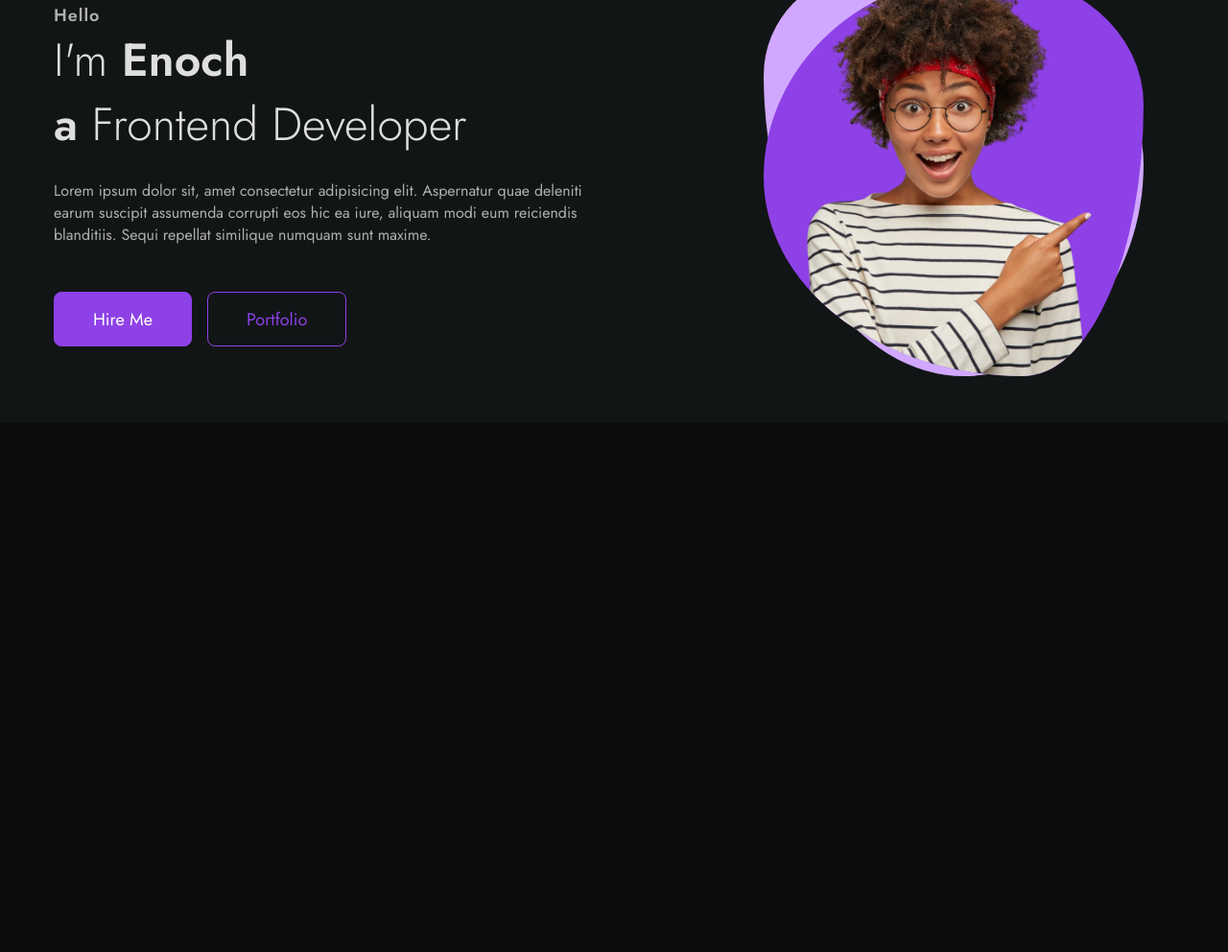
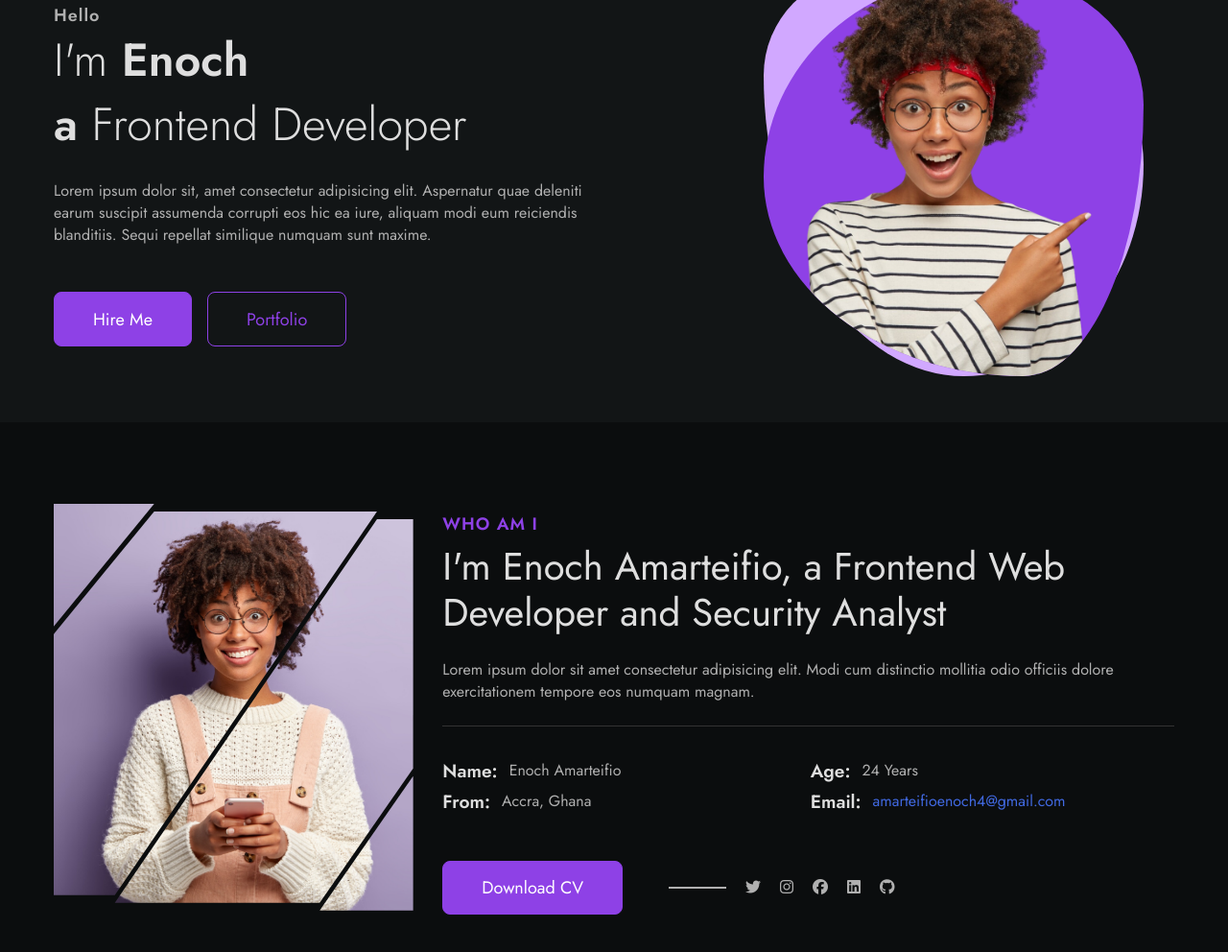
Before and after one commit to enoch-amart/enoch-amart, a plain HTML site: page index.html in a window 1280 px wide. Shown: the part 172-1164 px from the top of the page at 96% size. Before the commit the page ends 800 px from the top, so only its background shows below. Drawn offline with Linux system fonts and the light colour scheme.

Commit message:
building the about component

```diff
--- a/assets/css/styles.css
+++ b/assets/css/styles.css
@@ -93,6 +93,27 @@ img {
   gap: 1.5rem;
 }
 
+.section {
+  padding-block: 6rem;
+}
+
+.section__title {
+  font-size: var(--h1-font-size);
+  font-weight: var(--weight-400);
+  line-height: 1.2;
+  margin-bottom: 1.5rem;
+}
+
+.section__title::before {
+  content: attr(data-title);
+  display: block;
+  color: var(--first-color);
+  font-size: var(--large-font-size);
+  font-weight: var(--weight-600);
+  text-transform: uppercase;
+  letter-spacing: 1px;
+  margin-bottom: 0.5rem;
+}
 /*=============== STYLE SWITCHER ===============*/
 
 /*=============== HEADER & NAV ===============*/
@@ -258,8 +279,103 @@ img {
 
 /*=============== ABOUT ===============*/
 
+.about__container {
+  grid-template-columns: 4fr 8fr;
+  align-items: center;
+}
+
+.about__img-wrapper {
+  position: relative;
+  height: 400px;
+}
+
+.about__img {
+  position: absolute;
+  top: 0;
+  left: 0;
+  height: 100%;
+  object-fit: cover;
+  transition: all 0.3s ease;
+}
+
+.about__img:nth-child(1) {
+  clip-path: polygon(0 0, 0 32%, 28% 0);
+  transform: translateY(-1.25rem);
+}
+.about__img:nth-child(2) {
+  clip-path: polygon(28% 0, 0 32%, 0 100%, 17% 100%, 90% 0);
+  transform: translateY(-0.75rem);
+}
+.about__img:nth-child(3) {
+  clip-path: polygon(100% 0, 100% 65%, 74% 100%, 17% 100%, 90% 0);
+  transform: translateY(-0.25rem);
+}
+.about__img:nth-child(4) {
+  clip-path: polygon(100% 65%, 74% 100%, 100% 100%);
+  transform: translateY(0.25rem);
+}
+
 /* About img hover */
+.about__img-wrapper:hover .about__img {
+  transform: translateY(0);
+}
 
+.about__description {
+  border-bottom: 1px solid var(--border-color);
+  padding-bottom: 1.5rem;
+  margin-bottom: 2rem;
+}
+
+.about__data {
+  grid-template-columns: repeat(2, 1fr);
+  gap: 0.25rem;
+  margin-bottom: 3rem;
+}
+
+.data__item {
+  display: flex;
+  column-gap: 0.75rem;
+  align-items: center;
+  justify-items: center;
+}
+
+.data__title {
+  font-size: var(--larger-font-size);
+}
+
+.about__link {
+  color: hsl(225, 73%, 57%);
+}
+
+.about__bottom,
+.about__social-links {
+  display: flex;
+  align-items: center;
+}
+
+.about__bottom {
+  column-gap: 3rem;
+}
+
+.about__social-links {
+  column-gap: 1.25rem;
+}
+
+.about__social-links::before {
+  content: "";
+  background-color: var(--text-color);
+  width: 60px;
+  height: 2px;
+}
+
+.about__social-link {
+  color: var(--text-color);
+  transition: all 0.3s ease;
+}
+
+.about__social-link:hover {
+  color: var(--first-color);
+}
 /*=============== QUALIFICATION ===============*/
 
 /*=============== SERVICES ===============*/
--- a/index.html
+++ b/index.html
@@ -76,7 +76,76 @@
       </section>
 
       <!--==================== ABOUT ====================-->
-      <section class="about" id="about"></section>
+      <section class="about section" id="about">
+        <div class="about__container container grid">
+          <div class="about__img-wrapper">
+            <img src="/assets/img/about.png" alt="" class="about__img" />
+            <img src="/assets/img/about.png" alt="" class="about__img" />
+            <img src="/assets/img/about.png" alt="" class="about__img" />
+            <img src="/assets/img/about.png" alt="" class="about__img" />
+          </div>
+          <div class="about__content">
+            <h2 class="section__title" data-title="Who am i">
+              I'm Enoch Amarteifio, a Frontend Web Developer and Security
+              Analyst
+            </h2>
+            <p class="about__description">
+              Lorem ipsum dolor sit amet consectetur adipisicing elit. Modi cum
+              distinctio mollitia odio officiis dolore exercitationem tempore
+              eos numquam magnam.
+            </p>
+            <ul class="about__data grid">
+              <li class="data__item">
+                <h3 class="data__title">Name:</h3>
+                <span class="data__description">Enoch Amarteifio</span>
+              </li>
+
+              <li class="data__item">
+                <h3 class="data__title">Age:</h3>
+                <span class="data__description">24 Years</span>
+              </li>
+
+              <li class="data__item">
+                <h3 class="data__title">From:</h3>
+                <span class="data__description">Accra, Ghana</span>
+              </li>
+
+              <li class="data__item">
+                <h3 class="data__title">Email:</h3>
+                <span class="data__description about__link">
+                  amarteifioenoch4@gmail.com
+                </span>
+              </li>
+            </ul>
+
+            <div class="about__bottom">
+              <a href="" class="btn">Download CV</a>
+
+              <div class="about__social-links">
+                <a href="" class="about__social-link">
+                  <i class="fa-brands fa-twitter"></i>
+                </a>
+
+                <a href="" class="about__social-link">
+                  <i class="fa-brands fa-instagram"></i>
+                </a>
+
+                <a href="" class="about__social-link">
+                  <i class="fa-brands fa-facebook"></i>
+                </a>
+
+                <a href="" class="about__social-link">
+                  <i class="fa-brands fa-linkedin"></i>
+                </a>
+
+                <a href="" class="about__social-link">
+                  <i class="fa-brands fa-github"></i>
+                </a>
+              </div>
+            </div>
+          </div>
+        </div>
+      </section>
 
       <!--==================== QUALIFICATION ====================-->
       <section class="qualification" id="qualification"></section>
```
Also changed, not shown: components/about.html (added, +69 -0 lines).
